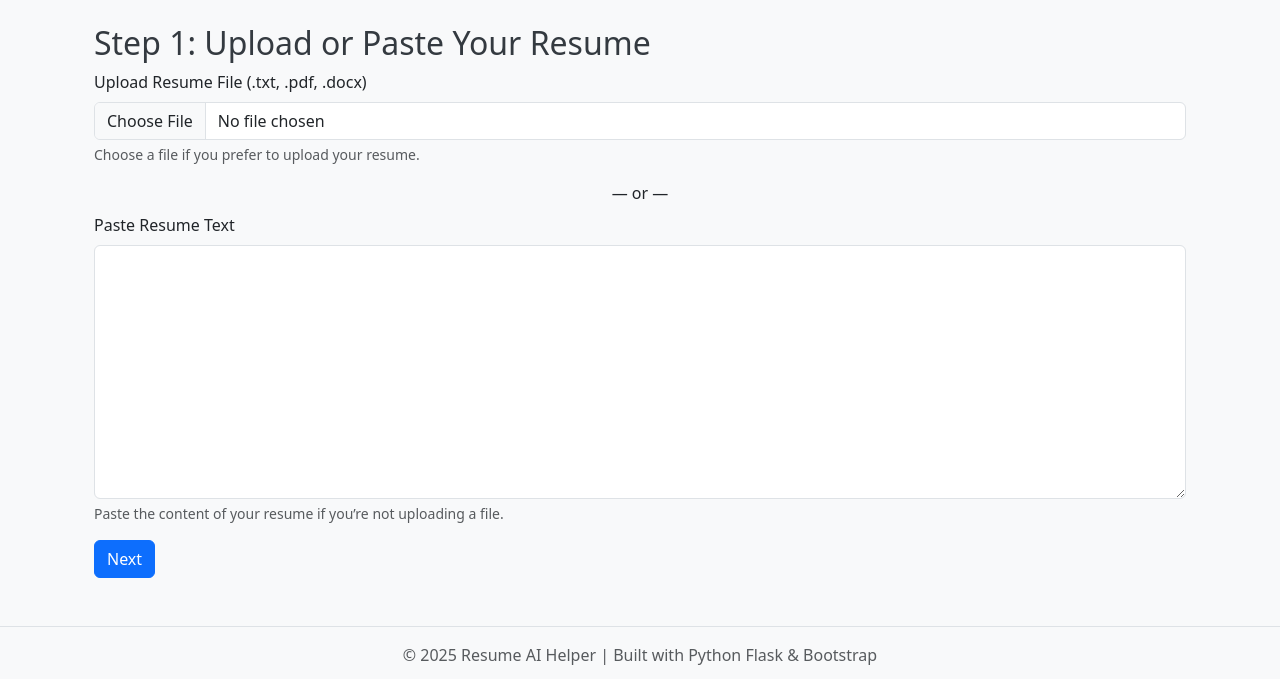
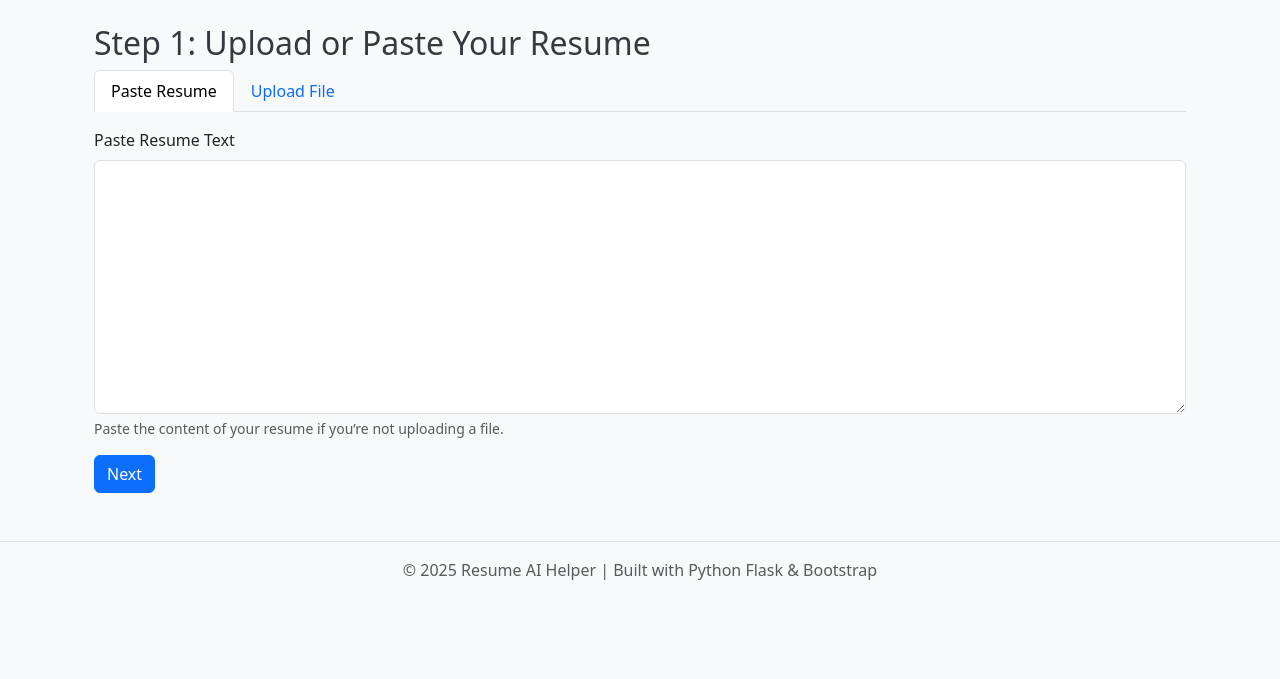
Before and after one commit to gustavowmarques/resume-ai-helper, a Flask app: page /upload_resume in a window 1280 px wide. Shown: the part 56-735 px from the top of the page. Run offline with Flask 3, Linux system fonts and the light colour scheme; some libraries are stand-ins or nearby versions.

Commit message:
bootstrap added to upload resume page

```diff
--- a/templates/upload_resume.html
+++ b/templates/upload_resume.html
@@ -12,20 +12,34 @@
     {% endif %}
 
     <form method="POST" enctype="multipart/form-data" action="/upload_resume" aria-label="Upload or paste your resume form">
-        <!-- Paste Resume -->
-        <div class="mb-3">
-            <label for="resume_file" class="form-label">Upload Resume File (.txt, .pdf, .docx)</label>
-            <input class="form-control" type="file" name="resume_file" id="resume_file" accept=".txt,.pdf,.docx" aria-required="false" aria-describedby="resumeFileHelp" tabindex="1">
-            <div id="resumeFileHelp" class="form-text">Choose a file if you prefer to upload your resume.</div>
+        <!-- Bootstrap Tabs for Paste vs Upload -->
+        <ul class="nav nav-tabs mb-3" id="resumeTab" role="tablist">
+            <li class="nav-item" role="presentation">
+            <button class="nav-link active" id="paste-tab" data-bs-toggle="tab" data-bs-target="#paste" type="button" role="tab">Paste Resume</button>
+            </li>
+            <li class="nav-item" role="presentation">
+            <button class="nav-link" id="upload-tab" data-bs-toggle="tab" data-bs-target="#upload" type="button" role="tab">Upload File</button>
+            </li>
+        </ul>
+
+        <div class="tab-content" id="resumeTabContent">
+            <div class="tab-pane fade show active" id="paste" role="tabpanel">
+            <div class="mb-3">
+                <label for="resume" class="form-label">Paste Resume Text</label>
+                <textarea class="form-control" name="resume" id="resume" rows="10" aria-describedby="resumeTextHelp">{{ resume or '' }}</textarea>
+                <div id="resumeTextHelp" class="form-text">Paste the content of your resume if you’re not uploading a file.</div>
+            </div>
+            </div>
+
+            <div class="tab-pane fade" id="upload" role="tabpanel">
+            <div class="mb-3">
+                <label for="resume_file" class="form-label">Upload Resume File (.txt, .pdf, .docx)</label>
+                <input class="form-control" type="file" name="resume_file" id="resume_file" accept=".txt,.pdf,.docx" aria-describedby="resumeFileHelp">
+                <div id="resumeFileHelp" class="form-text">Choose a file if you prefer to upload your resume.</div>
+            </div>
+            </div>
         </div>
 
-        <p class="text-center my-2">— or —</p>
-
-        <div class="mb-3">
-            <label for="resume" class="form-label">Paste Resume Text</label>
-            <textarea class="form-control" name="resume" id="resume" rows="10" aria-describedby="resumeTextHelp" tabindex="2">{{ resume or '' }}</textarea>
-            <div id="resumeTextHelp" class="form-text">Paste the content of your resume if you’re not uploading a file.</div>
-        </div>
 
         {% include "partials/_loading.html" %}
 
```
